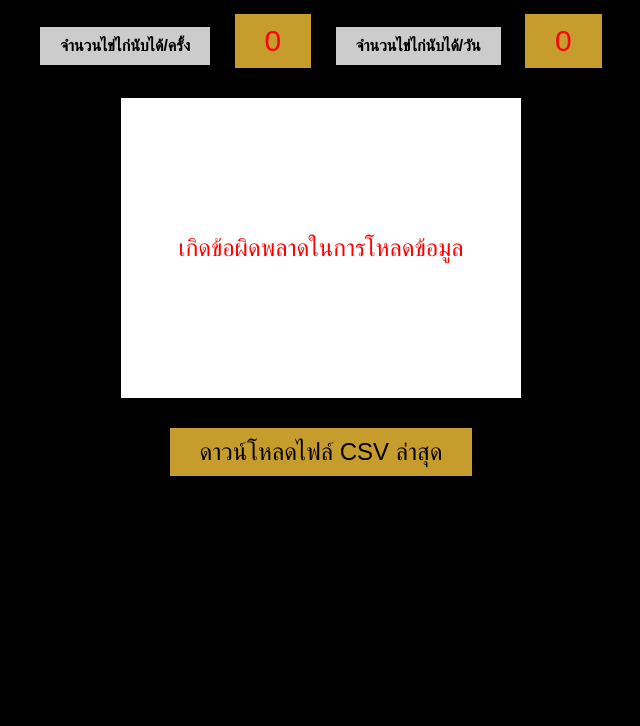
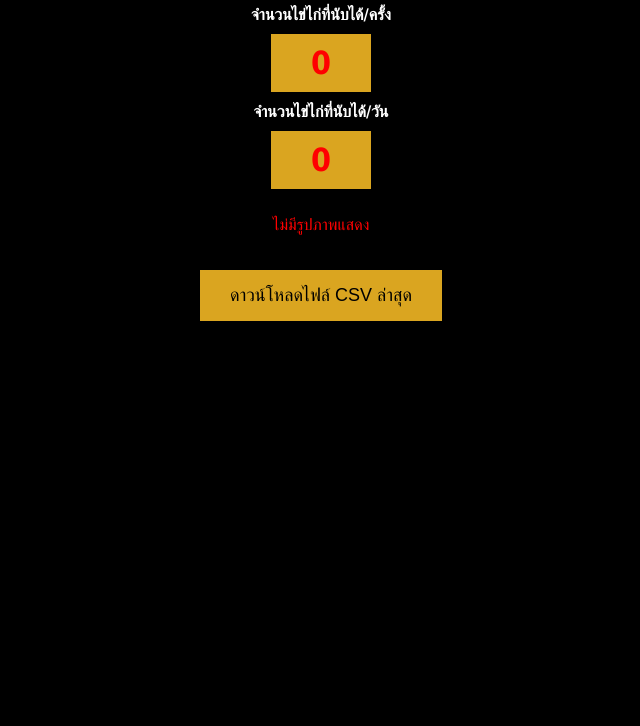
Before and after one commit to nutthakitmuenphetnin/egg-counter-project1, a plain HTML site: page frontend/index.html in a window 1280 px wide. Shown: the part 74-800 px from the top of the page, without its empty margins (319-959 px from the left). Drawn offline with Linux system fonts and the light colour scheme; no server answers.

Commit message:
index.html

```diff
--- a/frontend/index.html
+++ b/frontend/index.html
@@ -5,9 +5,9 @@
   <title>Egg Counter Dashboard</title>
   <style>
     body {
-      background: black;
-      color: red;
-      font-family: 'Arial', sans-serif;
+      background-color: black;
+      color: white;
+      font-family: 'Tahoma', sans-serif;
       text-align: center;
     }
     h1 {
@@ -15,35 +15,32 @@
       margin-top: 20px;
     }
     .count-box {
-      background: #c69c2c;
-      padding: 10px 30px;
+      display: inline-block;
+      background-color: goldenrod;
+      color: red;
+      font-size: 32px;
+      font-weight: bold;
+      width: 80px;
       margin: 10px;
-      display: inline-block;
-      font-size: 30px;
+      padding: 10px;
     }
-    .desc {
-      background: #ccc;
-      color: black;
-      padding: 10px 20px;
-      margin: 10px;
-      display: inline-block;
+    .label {
+      color: white;
       font-weight: bold;
     }
-    #image-box {
-      margin: 20px auto;
-      width: 400px;
-      height: 300px;
-      background: white;
-      color: red;
-      font-size: 24px;
-      line-height: 300px;
+    img {
+      max-width: 100%;
+      height: auto;
+      margin-top: 20px;
+      border: 4px solid white;
     }
-    button {
-      font-size: 24px;
-      background: #c69c2c;
+    .download-btn {
+      margin-top: 20px;
+      padding: 15px 30px;
+      font-size: 18px;
+      background-color: goldenrod;
+      color: black;
       border: none;
-      padding: 10px 30px;
-      margin: 10px;
       cursor: pointer;
     }
   </style>
@@ -52,57 +49,63 @@
   <h1>ข้อมูลการนับจำนวนไข่ไก่/วัน</h1>
 
   <div>
-    <div class="desc">จำนวนไข่ไก่นับได้/ครั้ง</div>
-    <div class="count-box" id="count_per_time">0</div>
-    <div class="desc">จำนวนไข่ไก่นับได้/วัน</div>
-    <div class="count-box" id="count_per_day">0</div>
+    <div class="label">จำนวนไข่ไก่ที่นับได้/ครั้ง</div>
+    <div id="countSession" class="count-box">0</div>
+
+    <div class="label">จำนวนไข่ไก่ที่นับได้/วัน</div>
+    <div id="countDay" class="count-box">0</div>
   </div>
 
-  <div id="image-box">ไม่มีรูปภาพแสดง</div>
+  <div id="imageContainer">
+    <p style="color:red;">ไม่มีรูปภาพแสดง</p>
+  </div>
 
-  <button id="btn-download-csv">ดาวน์โหลดไฟล์ CSV ล่าสุด</button>
+  <button id="downloadBtn" class="download-btn">ดาวน์โหลดไฟล์ CSV ล่าสุด</button>
 
   <script>
-    const backendBaseURL = 'https://egg-counter-project.onrender.com'; // เปลี่ยนตรงนี้ถ้า URL เปลี่ยน
+    async function fetchData() {
+      try {
+        const response = await fetch('/data');
+        const data = await response.json();
 
-    async function loadData() {
-      try {
-        const res = await fetch(`${backendBaseURL}/data`);
-        const json = await res.json();
+        // ตรวจสอบว่าไม่มี error
+        if (data.error) {
+          console.error(data.error);
+          return;
+        }
 
-        // แสดงข้อมูลนับไข่
-        let totalCount = 0;
+        const csvData = data.csv_data.data;
+        let countPerSession = 0;
         let countPerDay = 0;
 
-        if (json.csv_data && json.csv_data.data.length > 0) {
-          totalCount = json.csv_data.data.reduce((acc, row) => acc + Number(row[2] || 0), 0);
-          countPerDay = json.csv_data.data.reduce((acc, row) => acc + Number(row[1] || 0), 0);
+        csvData.forEach(row => {
+          countPerDay += parseInt(row[1]);      // คอลัมน์ 2 = ไข่/วัน
+          countPerSession += parseInt(row[2]);  // คอลัมน์ 3 = ไข่/ครั้ง
+        });
+
+        document.getElementById('countSession').textContent = countPerSession;
+        document.getElementById('countDay').textContent = countPerDay;
+
+        // แสดงรูปภาพ
+        const imageContainer = document.getElementById('imageContainer');
+        if (data.latest_image) {
+          const img = document.createElement('img');
+          img.src = `/logs/device01/images/${data.latest_image}`;
+          imageContainer.innerHTML = '';
+          imageContainer.appendChild(img);
         }
 
-        document.getElementById('count_per_time').textContent = totalCount;
-        document.getElementById('count_per_day').textContent = countPerDay;
+        // ปุ่มดาวน์โหลด
+        document.getElementById('downloadBtn').onclick = () => {
+          window.location.href = `/logs/device01/csv/${data.csv_data.filename}`;
+        };
 
-        // แสดงรูปภาพล่าสุด
-        if (json.latest_image) {
-          document.getElementById('image-box').innerHTML = `<img src="${backendBaseURL}/images/${json.latest_image}" width="400" />`;
-        } else {
-          document.getElementById('image-box').textContent = "ไม่มีรูปภาพแสดง";
-        }
-
-      } catch (error) {
-        console.error('Error loading data:', error);
-        document.getElementById('image-box').textContent = "เกิดข้อผิดพลาดในการโหลดข้อมูล";
+      } catch (err) {
+        console.error('Error fetching data:', err);
       }
     }
 
-    loadData();
-
-    document.getElementById('btn-download-csv').addEventListener('click', () => {
-      window.location.href = `${backendBaseURL}/download_csv`;
-    });
-
-    // รีเฟรชข้อมูลทุก 2 วินาที
-    setInterval(loadData, 2000);
+    fetchData();
   </script>
 </body>
 </html>
```
